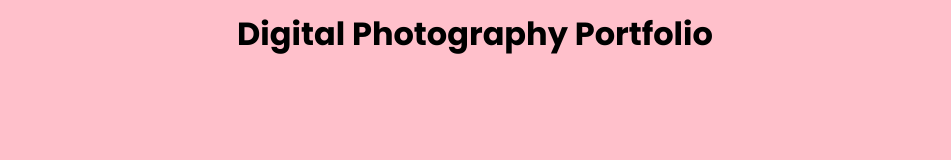
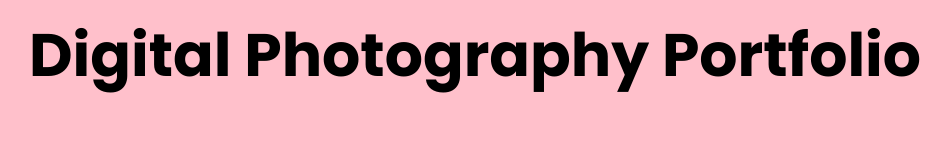
Before and after one commit to RishikPulipaka/flicks-by-rishik, a plain HTML site: page index.html in a window 1280 px wide. Shown: the whole page, without its empty margins (165-1116 px from the left). Drawn offline with Linux system fonts and the light colour scheme.

```diff
--- a/style.scss
+++ b/style.scss
@@ -6,4 +6,6 @@
     background: pink;
     text-align: center;
     font-family: 'Poppins';
+    font-size: 30;
+    font-weight: 300;
 }
```
Also changed, not shown: style.css, 1 other file.
